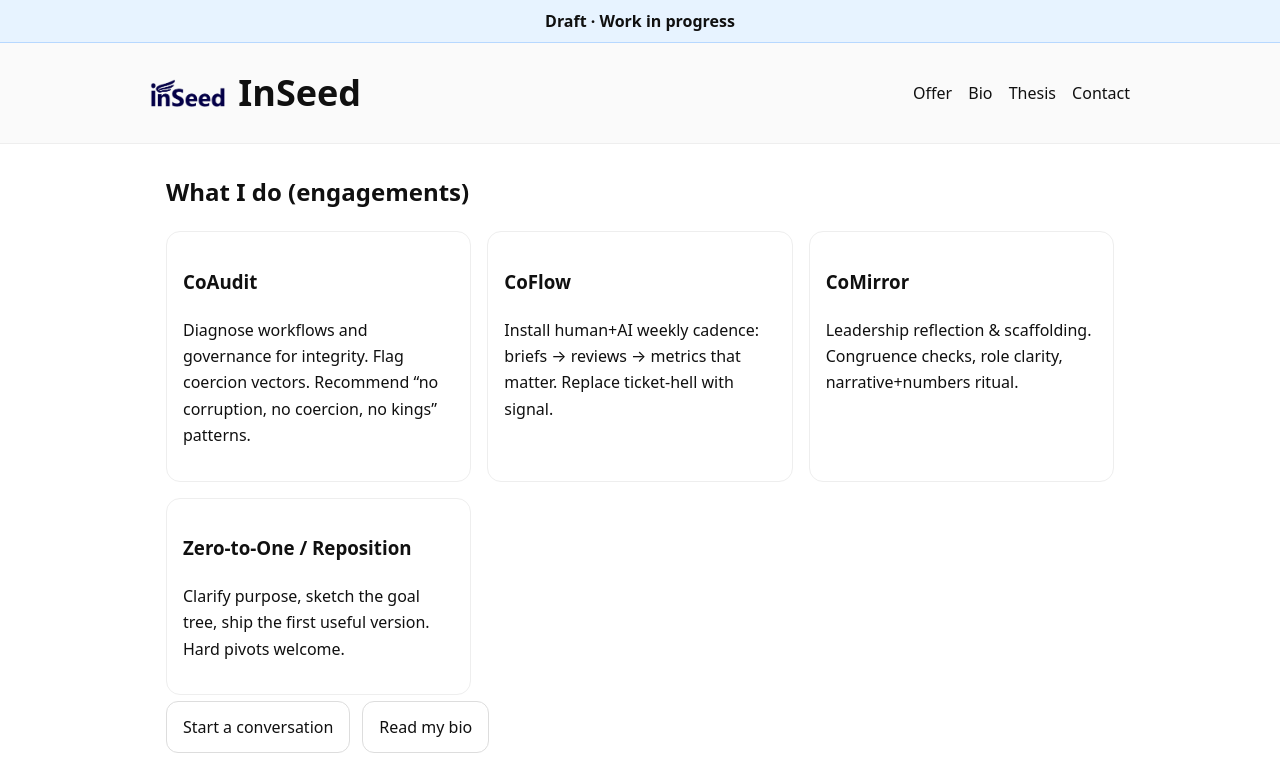
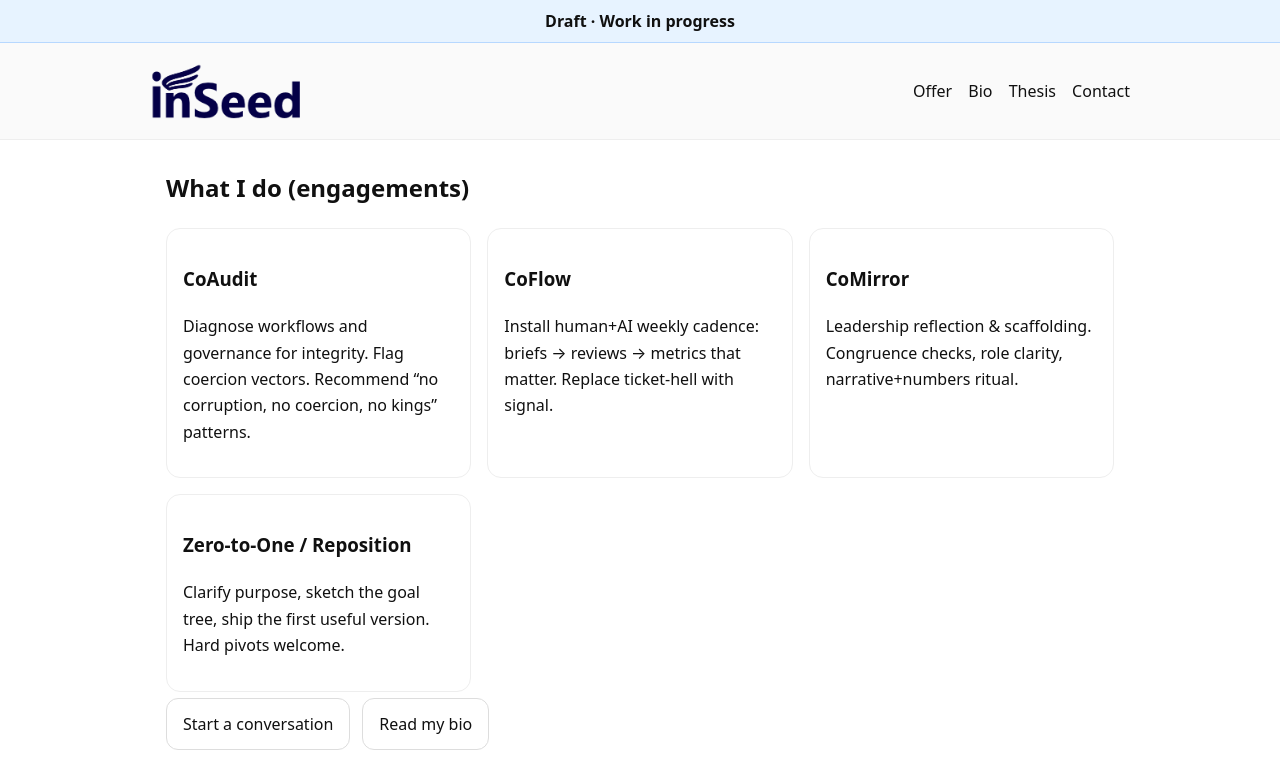
Before and after one commit to rickballard/InSeed, a plain HTML site: page index.html in a window 1280 px wide. Shown: the top 767 px of the page. Drawn offline with Linux system fonts and the light colour scheme.

Commit message:
style: header uses logo-only at 56px; map → real MapInSeed.png

```diff
--- a/index.html
+++ b/index.html
@@ -11,7 +11,7 @@ body{font-family:system-ui,-apple-system,Segoe UI,Roboto,Ubuntu,Cantarell,"Noto
 header{padding:20px 16px;border-bottom:1px solid #eee;background:#fafafa}
 .wrap{max-width:var(--w);margin:0 auto;display:flex;gap:16px;align-items:center;justify-content:space-between}
 .brand{display:flex;gap:12px;align-items:center}
-.brand img{height:28px}
+.brand img{height:56px}
 .brand h1{margin:0;font-size:clamp(24px,3vw,36px)}
 nav a{margin-left:12px;color:inherit;text-decoration:none}
 nav a:hover{text-decoration:underline}
@@ -28,10 +28,7 @@ footer{margin:56px 0 40px;color:#666;text-align:center}
 <div class="banner">Draft · Work in progress</div>
 <header>
   <div class="wrap">
-    <div class="brand">
-      <img src="assets/brand/inseed-logo.png" alt="InSeed">
-      <h1>InSeed</h1>
-    </div>
+    <div class="brand"><img src="assets/brand/inseed-logo.png" alt="InSeed logo"></div>
     <nav>
       <a href="#offer">Offer</a>
       <a href="#bio">Bio</a>
@@ -85,7 +82,7 @@ footer{margin:56px 0 40px;color:#666;text-align:center}
       <p>Ballard, 1673 Lakeshore Road West, Mississauga, Ontario, Canada L5J 1J4</p>
     </details>
     <div style="margin:12px 0">
-      <img src="assets/brand/map-thumb.svg" alt="Mississauga area map (non-interactive)" style="max-width:560px;width:100%;border:1px solid #eee;border-radius:12px">
+      <img src="assets/brand/map-inseed.png" alt="Mississauga area map (non-interactive)" style="max-width:560px;width:100%;border:1px solid #eee;border-radius:12px">
     </div>
     <p>LinkedIn → <a href="https://www.linkedin.com/in/richardballard/">richardballard</a> · Substack → <a href="https://rickpublic.substack.com/">RickPublic</a></p>
   </section>
```
Also changed, not shown: assets/brand/map-inseed.png (added).
